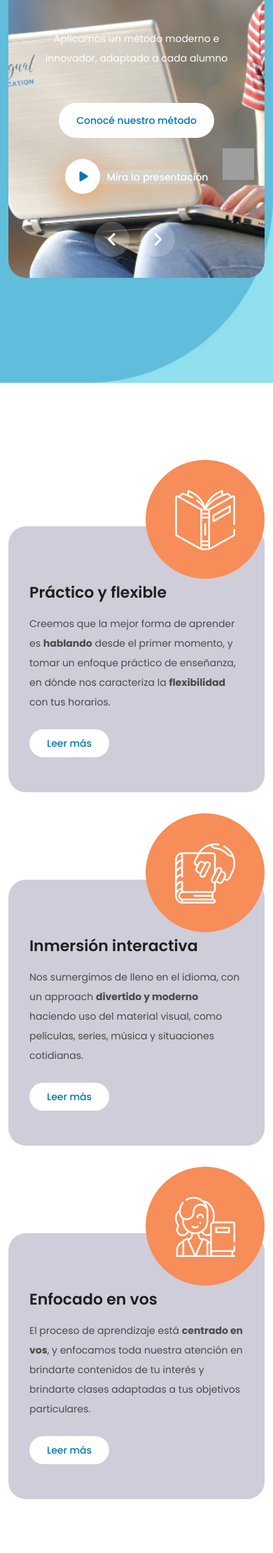
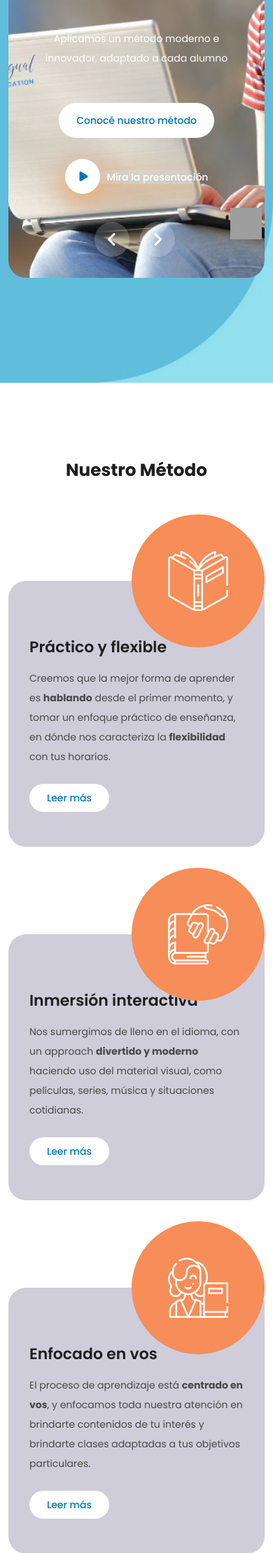
Before and after one commit to Tinchoreta/kingualeducation, a PHP site: page / in a window 390 px wide; the page is wider, and only the part inside the window is pictured. Shown: the part 460-2679 px from the top of that part at 70% size. Run offline with PHP 8.4, Linux system fonts and the light colour scheme; grey boxes are pictures that could not be loaded.

Commit message:
Nuestro metodo titulo y arreglos en footer

```diff
--- a/assets/css/style.css
+++ b/assets/css/style.css
@@ -909,6 +909,24 @@ Our Method Style
 ---------------------------------------------
 */
 
+.ourMethod {
+  margin-top: 80px;
+}
+
+.ourMethod .container .title{
+  display: flex;
+  align-items: center;
+  justify-content: center;
+  justify-self: center;
+
+  margin-bottom: 3rem;
+}
+
+.ourMethod .ourMethod-item .icon {
+  width: 170px;
+  height: 170px;
+  line-height: 170px;
+}
 .ourMethod .ourMethod-item:hover .icon img {
   margin-top: -10px;
 }
@@ -1826,15 +1844,15 @@ color:rgba(250, 250, 250, 0.95);
   align-items: flex-end;
   position: fixed;
   justify-content: right;
-  bottom: 7%;
-  right: 4%;
+  bottom: 5%;
+  right: 1%;
   z-index: 10000000;
 }
 
 .whatsapp img {
 
-  width: 60px;
-  height: 60px;
+  width: 80px;
+  height: 80px;
   z-index: 1000;
 }
 
@@ -1966,8 +1984,8 @@ body {
     align-items: flex-end;
     position: fixed;
     justify-content: right;
-    bottom: 15%;
-    right: 7%;
+    bottom: 5%;
+    right: 4%;
 }
 
 .whatsapp img {
@@ -2025,20 +2043,14 @@ body {
     position: absolute;
     left: 65px;
   }
-  .ourMethod {
-    margin-top: 80px;
-  }
+
   .about-us {
     margin-top: 100px;
   }
   .accordion {
     padding: 40px 25px 10px 25px;
   }
-  .ourMethod .ourMethod-item .icon {
-    width: 170px;
-    height: 170px;
-    line-height: 170px;
-  }
+
   .about-us .section-heading {
     margin-left: 0px;
     margin-top: 120px;
--- a/index.html
+++ b/index.html
@@ -156,6 +156,7 @@ https://templatemo.com/tm-586-scholar
 
   <div class="ourMethod section" id="ourMethod">
     <div class="container">
+        <h2 class="title">Nuestro Método</h2>
       <div class="row">
         <div class="col-lg-4 col-md-6">
           <div class="ourMethod-item">
@@ -492,9 +493,16 @@ https://templatemo.com/tm-586-scholar
         <div class="col-lg-7">
           <div class="owl-carousel owl-testimonials">
             <div class="item">
-              <p>“Please tell your friends or collegues about TemplateMo website. Anyone can access the website to download free templates. Thank you for visiting.”</p>
+              <p>“En este ultimo viaje descubrí que
+                ya no le tengo miedo al inglés, ni
+                tampoco verguenza! Volví con
+                mucho entusiasmo y energía
+                para seguir aprendiendo junto a
+                un profe que no me cuestiona,
+                sino que me motiva a animarme”
+                 Lore, New York -💓 USA 💙”</p>
               <div class="author">
-                <img src="assets/images/testimonial-author.jpg" alt="">
+                <img src="assets/images/banner_kingual__cuadrado_hoja.png" alt="Lore Alumna Kingual en New York">
                 <span class="category">Full Stack Master</span>
                 <h4>Claude David</h4>
               </div>
@@ -706,14 +714,12 @@ https://templatemo.com/tm-586-scholar
 			<!--Grid row-->
 			<div class="row mt-2">
 				<!--Grid column-->
-				<div class="col-lg-4 col-md-12 mb-4 mb-md-0">
+				<div class="col-lg-4 col-md-12 mb-4 md-0 mb-2">
 					<h5 class="text-uppercase mb-4">Acerca de Kingual Education</h5>
 
 					<p>
 						Somos una institución educativa que busca acortar las fronteras del mundo,
-						capacitándote en idiomas!
-						Contamos con profesores profesionales especializados en la enseñanza de idiomas y con mucha
-						experiencia!
+						capacitándote en idiomas! Cómunicate con nosotros por nuestras redes.
 					</p>
 
 				</div>
```
